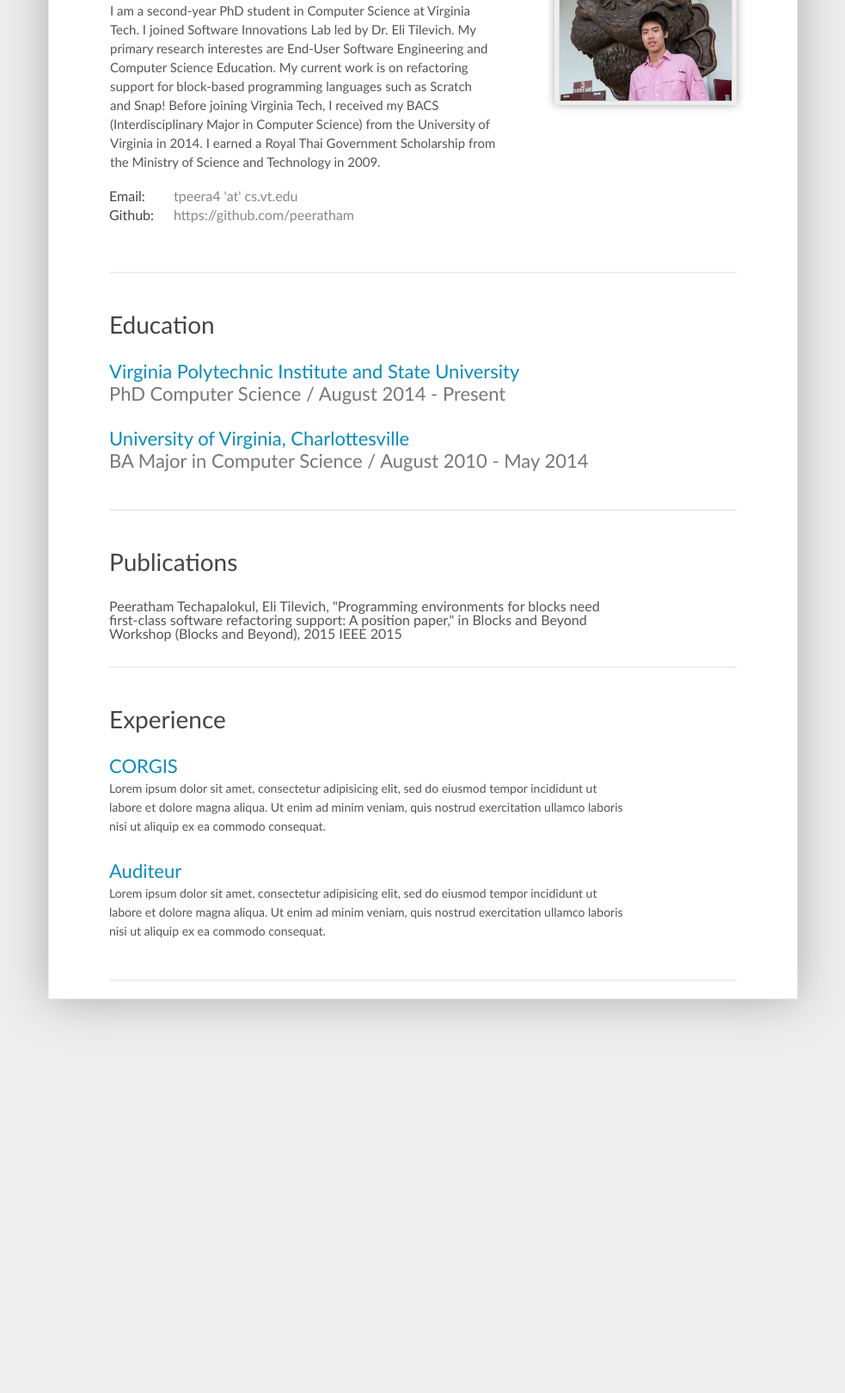
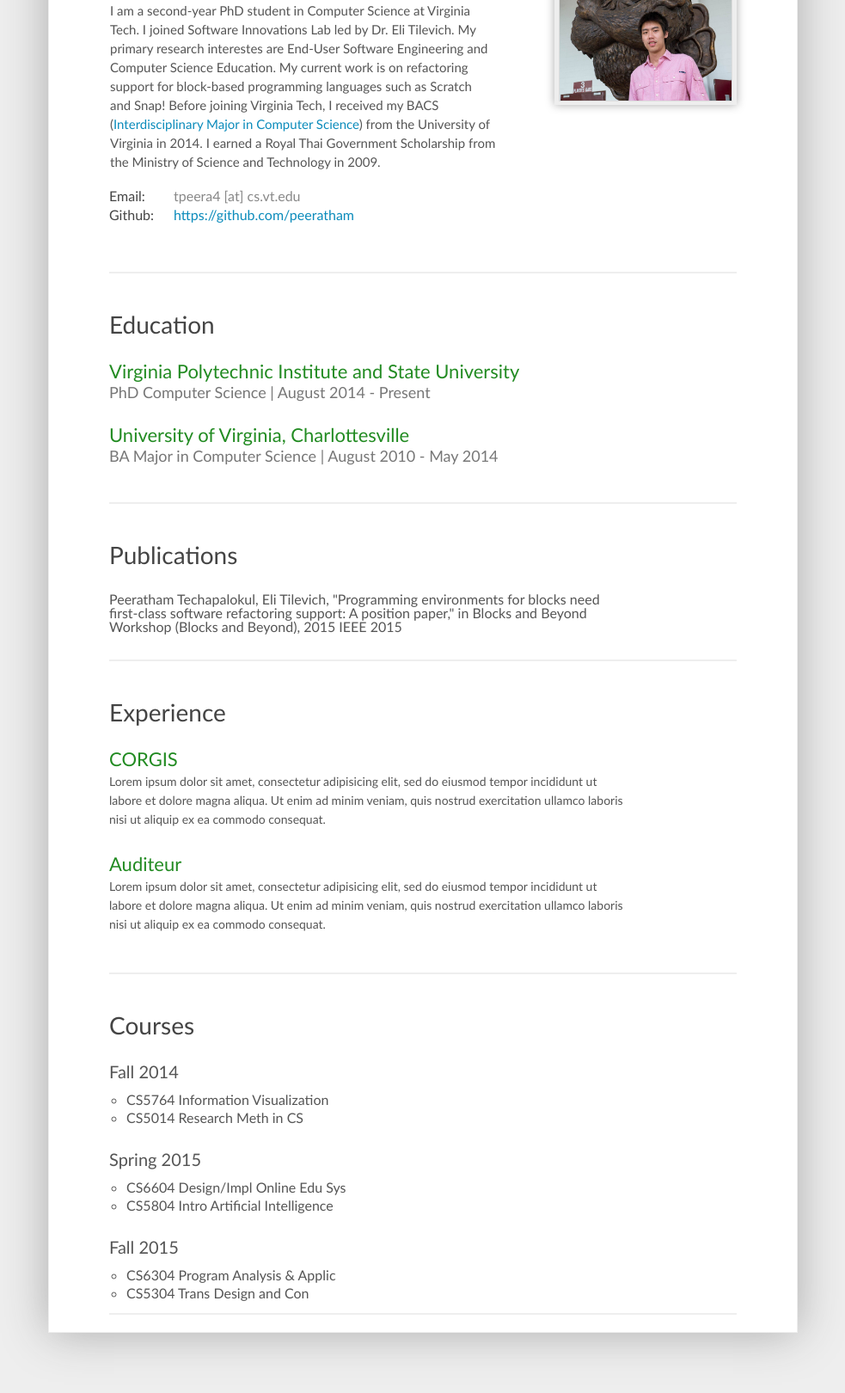
Before and after one commit to peeratham/personal-page, a plain HTML site: page index.html in a window 1280 px wide. Shown: the part 230-1850 px from the top of the page at 86% size, without its empty margins (148-1131 px from the left). Before the commit the page ends 1462 px from the top, so only its background shows below. Drawn offline with nearby package versions, Linux system fonts and the light colour scheme.

Commit message:
add-courses

```diff
--- a/index.html
+++ b/index.html
@@ -4,6 +4,14 @@
 <title>Peeratham Techapalokul</title>
 <meta charset="utf-8">
 <link type="text/css" rel="stylesheet" href="styles/style.css" />
+<script type="text/javascript" src="https://ajax.googleapis.com/ajax/libs/jquery/1.7.2/jquery.min.js"></script>
+<script type="text/javascript" src="https://ajax.googleapis.com/ajax/libs/jqueryui/1.8.21/jquery-ui.min.js"></script>
+
+<script>
+  $(function() {
+    $( "#accordion-classes" ).accordion();
+  });
+</script>
 
 </head>
 <body>
@@ -14,9 +22,9 @@
       <h2>PhD Student</h2>
       <p>I am a second-year PhD student in Computer Science at Virginia Tech. I joined Software Innovations Lab led by Dr. Eli Tilevich. My primary research interestes are End-User Software Engineering and Computer Science Education. My current work is on refactoring support for block-based programming languages such as Scratch and Snap!
 
-		Before joining Virginia Tech, I received my BACS (Interdisciplinary Major in Computer Science) from the University of Virginia in 2014. I earned a Royal Thai Government Scholarship from the Ministry of Science and Technology in 2009.</p>
+		Before joining Virginia Tech, I received my BACS (<a href="http://www.cs.virginia.edu/ba/">Interdisciplinary Major in Computer Science</a>) from the University of Virginia in 2014. I earned a Royal Thai Government Scholarship from the Ministry of Science and Technology in 2009.</p>
       <div id="contact-details">
-        <p class="contact"><span>Email:</span>tpeera4 'at' cs.vt.edu</p>
+        <p class="contact"><span>Email:</span>tpeera4 [at] cs.vt.edu</p>
 		<p class="contact"><span>Github:</span><a href="https://github.com/peeratham">https://github.com/peeratham</a></p>
       </div>
     </div>
@@ -33,12 +41,12 @@
 			<h3>Education</h3>
 				<div class="cv-section-item">
 				<h4 class="title">Virginia Polytechnic Institute and State University</h4>
-				<h4 class="meta">PhD Computer Science / August 2014 - Present</h4>
+				<h4 class="meta">PhD Computer Science | August 2014 - Present</h4>
 				</div>
 			<!--end cv-section-item-->
 				<div class="cv-section-item">
 				<h4 class="title">University of Virginia, Charlottesville</h4>
-				<h4 class="meta">BA Major in Computer Science  / August 2010 - May 2014</h4>
+				<h4 class="meta">BA Major in Computer Science  | August 2010 - May 2014</h4>
 				</div>
 			<!--end cv-section-item-->
 		</div>
@@ -75,7 +83,27 @@
 
     <div class="line"></div>
 
-  </div>
+	<div id="Courses" class="cv-section">
+	<h3>Courses</h3>
+		<h4>Fall 2014</h4>
+		<ul>
+			<li>CS5764 Information Visualization</li>
+			<li>CS5014 Research Meth in CS</li>
+		</ul>
+
+		<h4>Spring 2015</h4>
+		<ul>
+			<li>CS6604 Design/Impl Online Edu Sys</li>
+			<li>CS5804 Intro Artificial Intelligence</li>
+		</ul>
+
+		<h4>Fall 2015</h4>
+		<ul>
+			<li>CS6304 Program Analysis & Applic</li>
+			<li>CS5304 Trans Design and Con</li>
+		</ul>
+	</div>
+	<div class="line"></div>
   <!--end content-->
 </div>
 <!--end wrap-->
--- a/styles/style.css
+++ b/styles/style.css
@@ -57,7 +57,7 @@ p{
 }
 a{
 	text-decoration:none;
-	color:#888;
+	color:#0b8bbb;
 }
 a:hover{
 	color:#0b8bbb;
@@ -83,7 +83,7 @@ a:hover{
 	color:#444;
 }
 #header #header-content h2{
-	color:#0b8bbb;
+	color:#228B22;
 	font-size:28px;
 }
 #header #header-content p{
@@ -131,11 +131,11 @@ a:hover{
 }
 #content .cv-section h4.title{
 	font-size:22px;
-	color:#0b8bbb;
+	color:#228B22;
 	margin:0 0 -26px 0;
 }
 #content .cv-section h4.meta{
-	font-size:22px;
+	font-size:18px;
 	color:#777;
 }
 #content .cv-section p{
@@ -146,3 +146,36 @@ a:hover{
 #content .cv-section-item{
 	padding:0 0 15px 0;
 }
+
+#accordion-classes {
+    width: 600px;
+}
+
+#accordion-classes .ui-accordion-content {
+    width: 100%;
+    color: #777;
+    font-size: 10pt;
+    line-height: 16pt;
+}
+
+#accordion-classes .ui-accordion-content > * {
+    margin: 0;
+    padding: 3px;
+}
+
+#accordion-classes .ui-accordion-header {
+    margin: 20px 0 15px 0;
+}
+
+#accordion-classes .ui-accordion-content a {
+    color: #777;
+}
+
+ul {
+    list-style-type: circle;
+}
+
+ul li{
+	margin-left:20px;
+	margin-top: 5px;
+}
```
